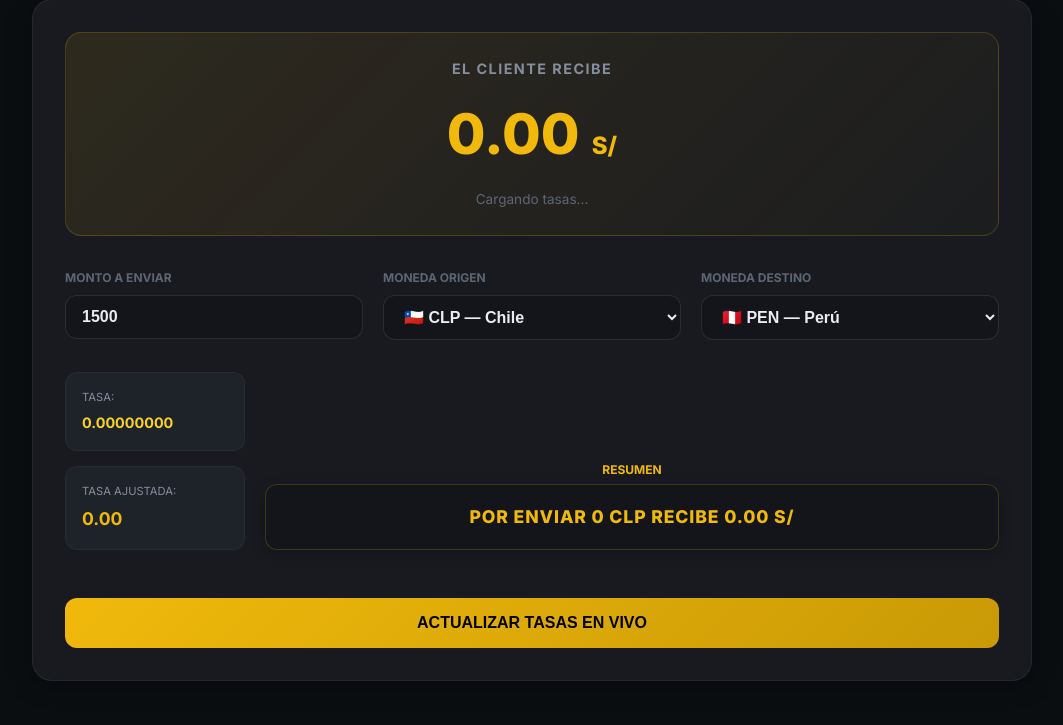
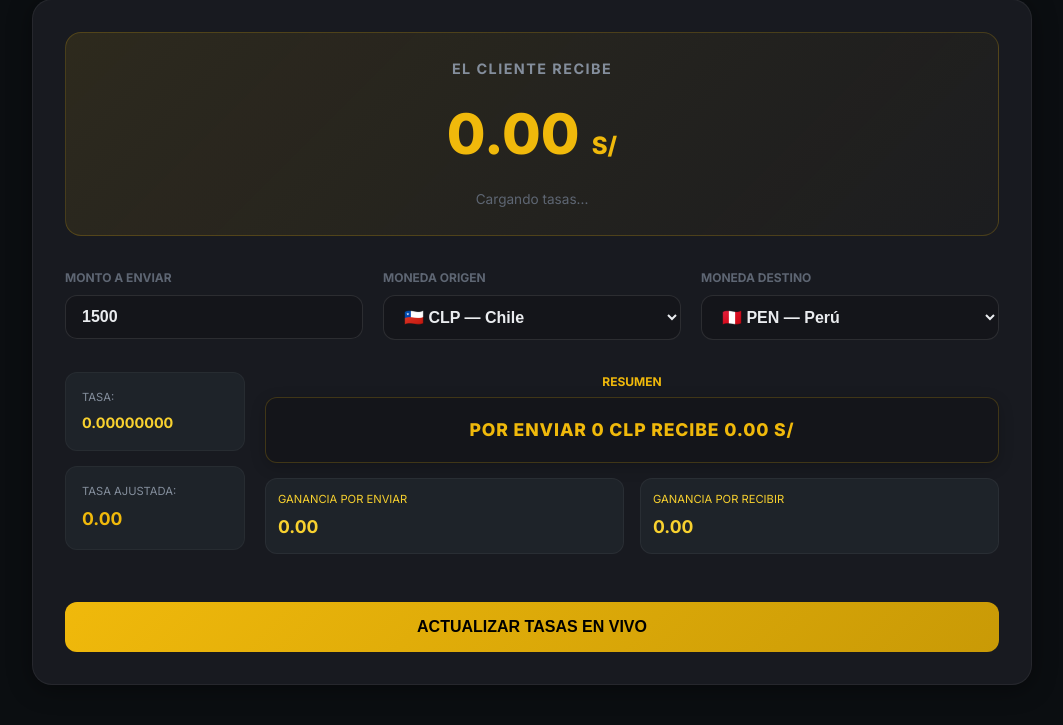
Before and after one commit to JosePizarro1/TazaCalculadora, a Flask app: page / in a window 1280 px wide. Shown: the part 172-897 px from the top of the page, without its empty margins (108-1171 px from the left). Before the commit the page ends 853 px from the top, so only its background shows below. Run offline with Flask 3, Linux system fonts and the light colour scheme; data that the repository does not hold is empty.

Commit message:
feat: Implement initial Binance P2P remittance calculator with Flask backend and frontend UI.

```diff
--- a/static/app.js
+++ b/static/app.js
@@ -61,17 +61,28 @@ document.addEventListener("DOMContentLoaded", () => {
     function calculateValues(rates) {
         const amount = parseFloat(inputAmount.value) || 0;
 
+        // El margen lo dejo por defecto en 3.0% (como el Excel que mandaste)
+        // para que las ganancias no den cero, pero oculto el input para no romper el diseño.
+        const margin = 3.0;
+
         // Tasa Real Mercado (Cross Rate) de Binance (Ej: 1 CLP = 0.0034 PEN)
         const marketCross = rates.market_cross;
         marketRate.textContent = marketCross.toFixed(8);
 
         // Tasa Ajustada (Inversa de lo que damos al cliente)
-        const inverseRate = 1 / marketCross;
+        const inverseRate = 1 / (marketCross * (1 - (margin / 100)));
         finalRate.textContent = inverseRate.toFixed(4);
 
-        // Cuánto recibe el cliente final (Sin margen)
-        const customerReceive = amount * marketCross;
+        // Cuánto recibe el cliente final (Con margen automático del 3%)
+        const customerReceive = amount * marketCross * (1 - (margin / 100));
         displayResult.textContent = customerReceive.toLocaleString("es-CL", { minimumFractionDigits: 3, maximumFractionDigits: 3 });
+
+        // Ganancias Dinámicas
+        const gainSend = amount * (margin / 100);
+        const gainReceive = (amount * marketCross) * (margin / 100);
+
+        document.getElementById("profitOrigin").textContent = gainSend.toLocaleString("es-CL", { minimumFractionDigits: 2, maximumFractionDigits: 2 });
+        document.getElementById("profitDest").textContent = gainReceive.toLocaleString("es-CL", { minimumFractionDigits: 3, maximumFractionDigits: 3 });
 
         // Resumen Dinámico
         const originCode = fiatOrigin.value;
--- a/templates/index.html
+++ b/templates/index.html
@@ -74,6 +74,18 @@
                         POR ENVIAR <span id="sumAmount">0</span> <span id="sumOrigin">CLP</span> RECIBE <span
                             id="sumResult">0.00</span> <span id="sumDest">S/</span>
                     </div>
+
+                    <!-- Ganancias (Volviendo a ponerlas como pidió el usuario) -->
+                    <div class="profit-grid" style="margin-top: 15px;">
+                        <div class="profit-card">
+                            <div class="metric-title" style="color: var(--gold-light);">GANANCIA POR ENVIAR</div>
+                            <div class="metric-value" id="profitOrigin">0.00</div>
+                        </div>
+                        <div class="profit-card">
+                            <div class="metric-title" style="color: var(--gold-light);">GANANCIA POR RECIBIR</div>
+                            <div class="metric-value" id="profitDest">0.00</div>
+                        </div>
+                    </div>
                 </div>
             </div>
 
```
